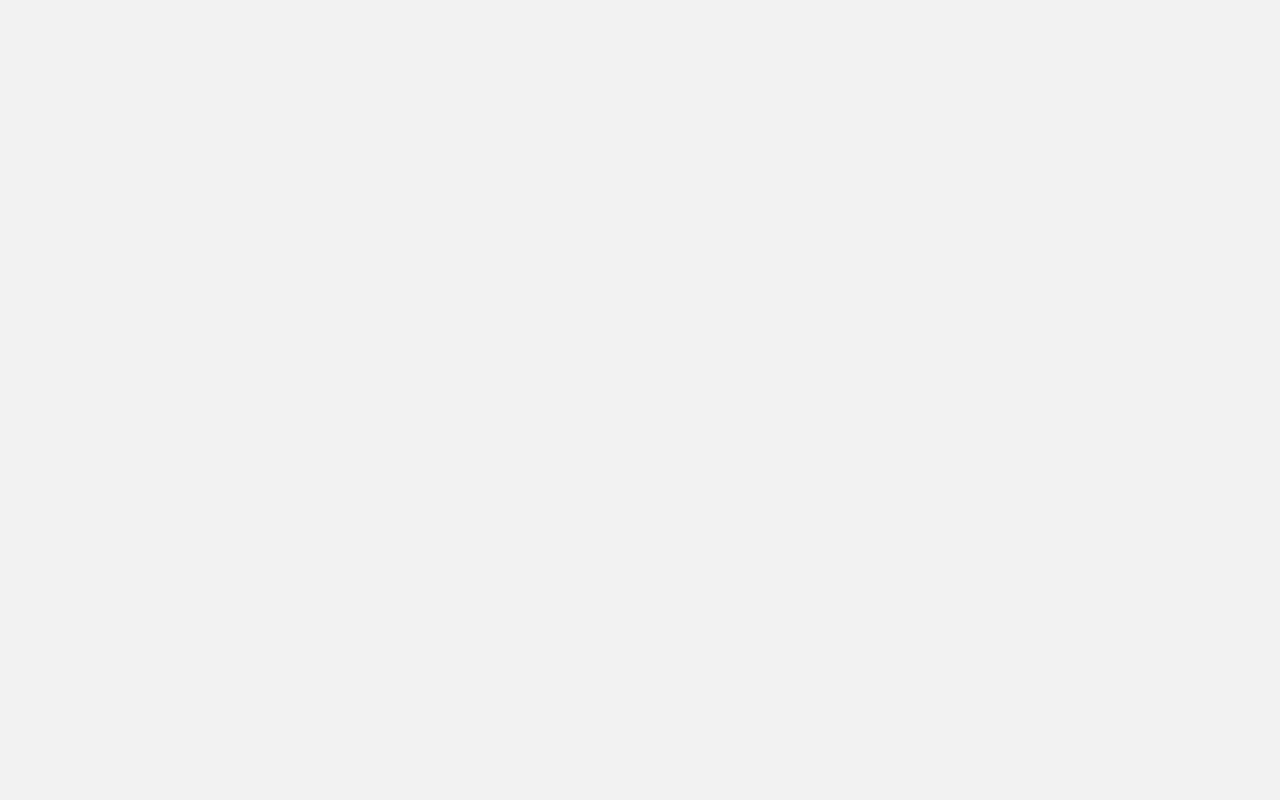
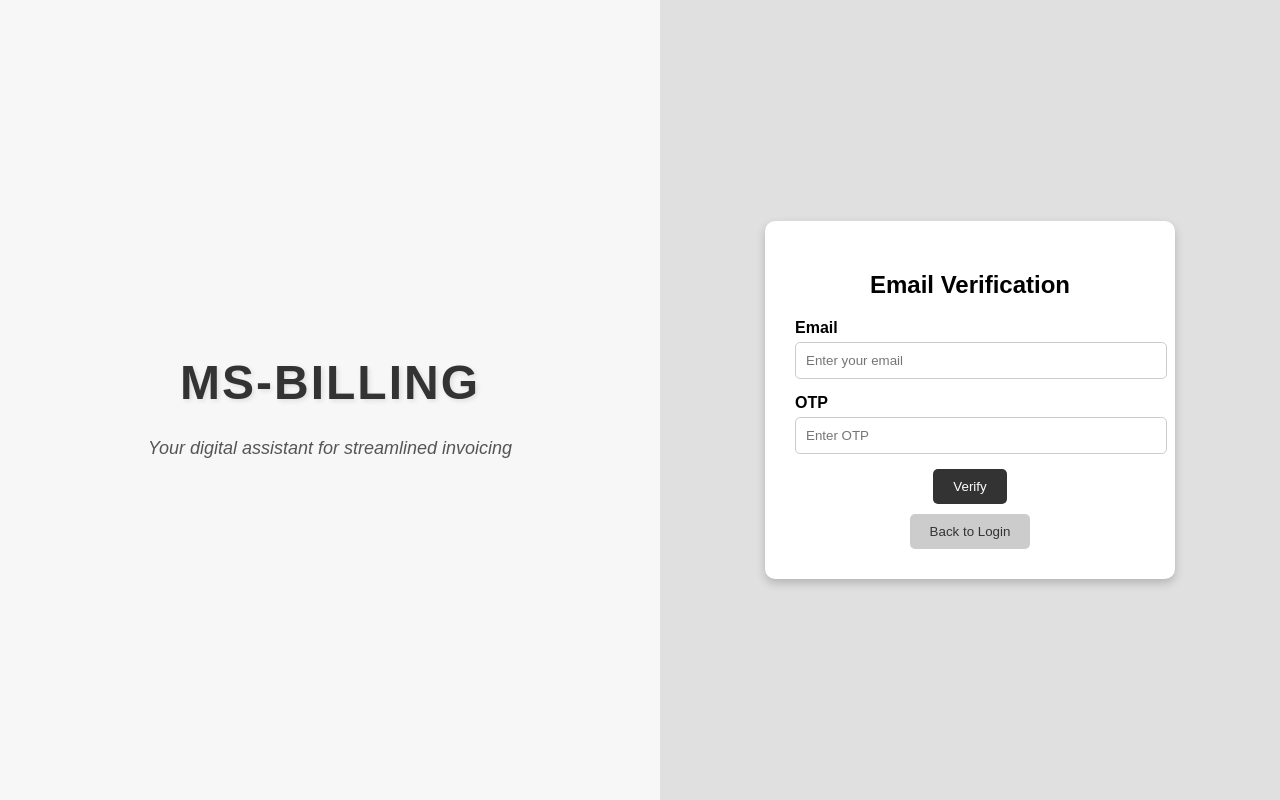
Before and after one commit to ElhassaneAhgoune/web-msbilling, a React (Create React App) app: page /verification-email in a window 1280 px wide. Before the commit this address had no page. Built offline with nearby package versions, Linux system fonts and the light colour scheme.

Commit message:
add signup and email verification services

```diff
--- a/src/App.js
+++ b/src/App.js
@@ -5,7 +5,8 @@ import Signup from "./components/pages/Signup";
 import ForgotPassword from "./components/pages/ForgotPassword";
 import Home from "./components/pages/Home"; // Page Home
 import UploadBills from "./components/pages/UploadBills"; // Page Upload Bills
-import DisplayBills from "./components/pages/DisplayBills"; // Page Display Bills (ajoutée)
+import DisplayBills from "./components/pages/DisplayBills"; // Page Display Bills
+import VerificationEmail from "./components/pages/VerificationEmail"; // Page Verification Email (ajoutée)
 
 function App() {
   return (
@@ -16,7 +17,8 @@ function App() {
         <Route path="/forgot-password" element={<ForgotPassword />} />
         <Route path="/home" element={<Home />} />
         <Route path="/upload-bills" element={<UploadBills />} />
-        <Route path="/display-bills" element={<DisplayBills />} /> {/* Ajout de DisplayBills */}
+        <Route path="/display-bills" element={<DisplayBills />} />
+        <Route path="/verification-email" element={<VerificationEmail />} /> {/* Ajout de VerificationEmail */}
       </Routes>
     </Router>
   );
--- a/src/components/pages/Signup.js
+++ b/src/components/pages/Signup.js
@@ -1,18 +1,23 @@
-// src/Signup.js
 import React, { useState } from "react";
-import { useNavigate } from "react-router-dom"; // Importer useNavigate
+import { useNavigate } from "react-router-dom";
+import { signup } from "../../services/signupService";  // Importer le service de signup
 import "./Signup.css";
 
 const Signup = () => {
   const [formData, setFormData] = useState({
+    username: "",
     firstName: "",
     lastName: "",
     email: "",
     phone: "",
     password: "",
     confirmPassword: "",
+    timezone: "paris", // Vous pouvez laisser "paris" par défaut
+    locale: "FR",     // Idem pour locale
+    roleId: 1         // Par défaut ou selon votre logique
   });
 
+  const [errorMessage, setErrorMessage] = useState(""); // Pour afficher les erreurs
   const navigate = useNavigate();  // Initialiser useNavigate
 
   const handleInputChange = (e) => {
@@ -23,10 +28,36 @@ const Signup = () => {
     }));
   };
 
-  const handleSubmit = (e) => {
+  const handleSubmit = async (e) => {
     e.preventDefault();
-    // Form submission logic goes here
-    console.log("Form Submitted", formData);
+
+    // Vérifier que les mots de passe correspondent
+    if (formData.password !== formData.confirmPassword) {
+      setErrorMessage("Passwords do not match!");
+      return;
+    }
+
+    try {
+      const result = await signup({
+        username: formData.username,
+        email: formData.email,
+        password: formData.password,
+        firstName: formData.firstName,
+        lastName: formData.lastName,
+        phoneNumber: formData.phone,
+        timezone: formData.timezone,
+        locale: formData.locale,
+        roleId: formData.roleId,
+      });
+
+      console.log("Account created successfully:", result);
+
+      // Redirection vers la page de vérification d'email
+      navigate("/verification-email");
+    } catch (error) {
+      console.error("Error during signup:", error);
+      setErrorMessage("Signup failed: " + error.message);
+    }
   };
 
   const handleBackClick = () => {
@@ -44,6 +75,18 @@ const Signup = () => {
           <h2>Sign Up</h2>
           <form onSubmit={handleSubmit}>
             <div className="input-group">
+              <label htmlFor="username">Username</label>
+              <input
+                type="text"
+                id="username"
+                name="username"
+                value={formData.username}
+                onChange={handleInputChange}
+                placeholder="Username"
+                required
+              />
+            </div>
+            <div className="input-group">
               <label htmlFor="firstName">First Name</label>
               <input
                 type="text"
@@ -52,6 +95,7 @@ const Signup = () => {
                 value={formData.firstName}
                 onChange={handleInputChange}
                 placeholder="First Name"
+                required
               />
             </div>
             <div className="input-group">
@@ -63,6 +107,7 @@ const Signup = () => {
                 value={formData.lastName}
                 onChange={handleInputChange}
                 placeholder="Last Name"
+                required
               />
             </div>
             <div className="input-group">
@@ -74,6 +119,7 @@ const Signup = () => {
                 value={formData.email}
                 onChange={handleInputChange}
                 placeholder="Email"
+                required
               />
             </div>
             <div className="input-group">
@@ -85,6 +131,7 @@ const Signup = () => {
                 value={formData.phone}
                 onChange={handleInputChange}
                 placeholder="Phone Number"
+                required
               />
             </div>
             <div className="input-group">
@@ -96,6 +143,7 @@ const Signup = () => {
                 value={formData.password}
                 onChange={handleInputChange}
                 placeholder="Password"
+                required
               />
             </div>
             <div className="input-group">
@@ -107,14 +155,17 @@ const Signup = () => {
                 value={formData.confirmPassword}
                 onChange={handleInputChange}
                 placeholder="Confirm Password"
+                required
               />
             </div>
+
+            {errorMessage && <p style={{ color: "red" }}>{errorMessage}</p>}
+
             <button type="submit" className="signup-btn">
               Create Account
             </button>
           </form>
 
-          {/* Bouton Back */}
           <button onClick={handleBackClick} className="back-to-login-btn">
             Back to Login
           </button>
--- /dev/null
+++ b/src/components/pages/VerificationEmail.js
@@ -0,0 +1,91 @@
+import React, { useState } from "react";
+import { useNavigate } from "react-router-dom";
+import { verifyEmail } from "../../services/verifyEmailService";  // Importer le service de vérification
+import "./Signup.css";  // Utilisation du même style que Signup
+
+const VerificationEmail = () => {
+  const [email, setEmail] = useState("");  // L'état pour l'email
+  const [otp, setOtp] = useState("");  // L'état pour l'OTP
+  const [message, setMessage] = useState("");  // L'état pour les messages de succès/erreur
+  const navigate = useNavigate();  // Initialiser useNavigate
+
+  const handleEmailChange = (e) => {
+    setEmail(e.target.value);
+  };
+
+  const handleOtpChange = (e) => {
+    setOtp(e.target.value);
+  };
+
+  const handleVerify = async (e) => {
+    e.preventDefault();
+    try {
+      // Appel à l'API de vérification de l'email
+      const result = await verifyEmail(email, otp);
+      console.log("Email verified:", result);
+
+      // Si la vérification réussie, rediriger vers la page de login
+      setMessage("Email verified successfully!");
+      setTimeout(() => navigate("/"), 2000);  // Rediriger après un délai
+
+    } catch (error) {
+      console.error("Error during email verification:", error);
+      setMessage("Verification failed: " + error.message);  // Afficher l'erreur
+    }
+  };
+
+  const handleBackClick = () => {
+    navigate("/");  // Rediriger vers la page de login
+  };
+
+  return (
+    <div className="signup-container">
+      <div className="left">
+        <h1>MS-BILLING</h1>
+        <p>Your digital assistant for streamlined invoicing</p>
+      </div>
+      <div className="right">
+        <div className="signup-box">
+          <h2>Email Verification</h2>
+          <form onSubmit={handleVerify}>
+            <div className="input-group">
+              <label htmlFor="email">Email</label>
+              <input
+                type="email"
+                id="email"
+                value={email}
+                onChange={handleEmailChange}
+                placeholder="Enter your email"
+                required
+              />
+            </div>
+
+            <div className="input-group">
+              <label htmlFor="otp">OTP</label>
+              <input
+                type="text"
+                id="otp"
+                value={otp}
+                onChange={handleOtpChange}
+                placeholder="Enter OTP"
+                required
+              />
+            </div>
+
+            <button type="submit" className="signup-btn">
+              Verify
+            </button>
+          </form>
+
+          {message && <p>{message}</p>}  {/* Afficher un message de succès ou d'erreur */}
+
+          <button onClick={handleBackClick} className="back-to-login-btn">
+            Back to Login
+          </button>
+        </div>
+      </div>
+    </div>
+  );
+};
+
+export default VerificationEmail;
--- /dev/null
+++ b/src/services/httpSignup.js
@@ -0,0 +1,28 @@
+// src/services/httpSignup.js
+
+const API_URL = "http://192.168.39.223:8080/api";  // L'URL de base de votre API
+
+// Fonction spécifique pour faire des requêtes HTTP liées au signup
+export const httpSignup = async (url, method, data = null) => {
+  const headers = {
+    'Content-Type': 'application/json',
+    'Accept': '*/*',
+  };
+
+  const options = {
+    method: method,
+    headers: headers,
+    body: data ? JSON.stringify(data) : null,
+  };
+
+  try {
+    const response = await fetch(`${API_URL}${url}`, options);
+    if (!response.ok) {
+      const error = await response.json();
+      throw new Error(error.message || 'An error occurred');
+    }
+    return await response.json();
+  } catch (error) {
+    throw error;
+  }
+};
--- /dev/null
+++ b/src/services/httpVerifyEmail.js
@@ -0,0 +1,28 @@
+// src/services/httpVerifyEmail.js
+
+const API_URL = "http://192.168.39.223:8080/api";  // L'URL de base de votre API
+
+// Fonction pour envoyer la requête de vérification de l'email
+export const httpVerifyEmail = async (url, method, data = null) => {
+  const headers = {
+    'Content-Type': 'application/json',
+    'Accept': '*/*',
+  };
+
+  const options = {
+    method: method,
+    headers: headers,
+    body: data ? JSON.stringify(data) : null,
+  };
+
+  try {
+    const response = await fetch(`${API_URL}${url}`, options);
+    if (!response.ok) {
+      const error = await response.json();
+      throw new Error(error.message || 'An error occurred');
+    }
+    return await response.json();
+  } catch (error) {
+    throw error;
+  }
+};
--- /dev/null
+++ b/src/services/signupService.js
@@ -0,0 +1,12 @@
+// src/services/signupService.js
+import { httpSignup } from './httpSignup';  // Importer la fonction spécifique au signup
+
+// Fonction pour gérer le signup
+export const signup = async (userData) => {
+  try {
+    const result = await httpSignup('/auth/sign-up', 'POST', userData);
+    return result;  // Retourne la réponse de l'API
+  } catch (error) {
+    throw error;  // Propager l'erreur
+  }
+};
--- /dev/null
+++ b/src/services/verifyEmailService.js
@@ -0,0 +1,12 @@
+// src/services/verifyEmailService.js
+import { httpVerifyEmail } from './httpVerifyEmail';  // Importer la fonction HTTP pour la vérification de l'email
+
+// Fonction pour effectuer la vérification de l'email
+export const verifyEmail = async (email, otp) => {
+  try {
+    const result = await httpVerifyEmail('/auth/verify-email', 'POST', { email, otp });
+    return result;  // Retourne la réponse de l'API
+  } catch (error) {
+    throw error;  // Propager l'erreur
+  }
+};
```
Also changed, not shown: src/assets/billing.jpg (added).
